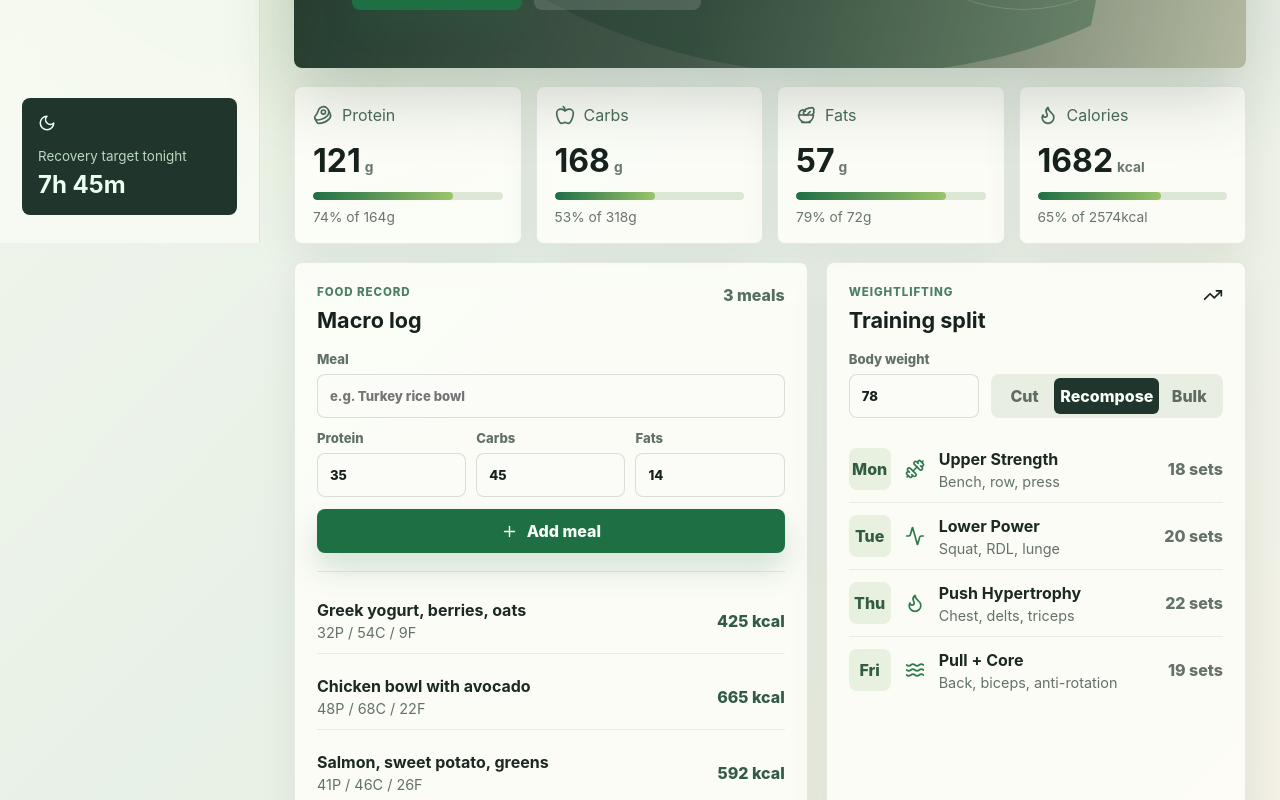
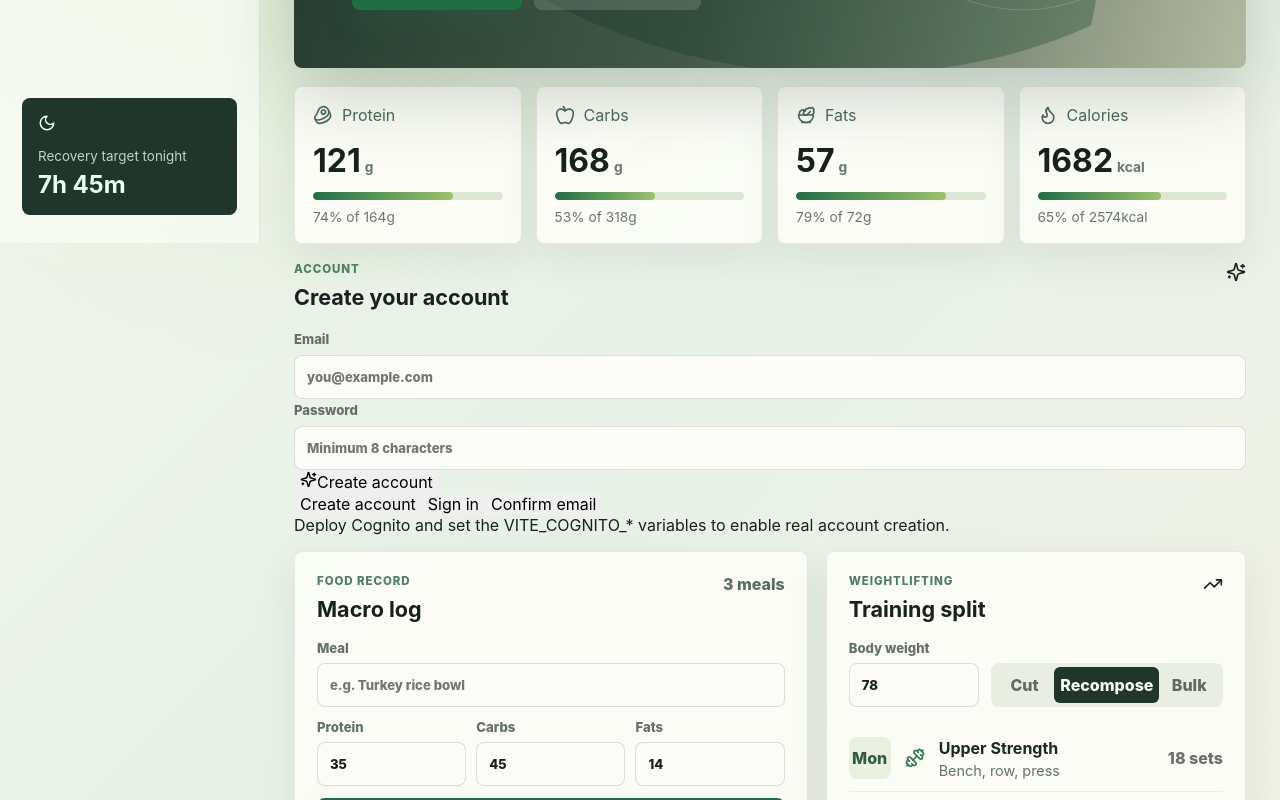
Before and after one commit to shadowfromouterspace/vitallift-coach, a React (Vite) app: page / in a window 1280 px wide. Shown: the part 557-1357 px from the top of the page. Built offline with nearby package versions, Linux system fonts and the light colour scheme; no server answers.

Commit message:
Add account creation UI

```diff
--- a/src/App.tsx
+++ b/src/App.tsx
@@ -19,7 +19,9 @@ import {
   Utensils,
   Waves
 } from "lucide-react";
-import { FormEvent, useMemo, useState } from "react";
+import { confirmSignUp, getCurrentUser, signIn, signOut, signUp } from "aws-amplify/auth";
+import { FormEvent, useEffect, useMemo, useState } from "react";
+import { isAuthConfigured } from "./awsConfig";
 
 type Meal = {
   id: number;
@@ -33,6 +35,8 @@ type Meal = {
 type Goal = "cut" | "recompose" | "bulk";
 
 type Section = "today" | "training" | "nutrition" | "coach";
+
+type AuthMode = "signIn" | "signUp" | "confirm";
 
 const initialMeals: Meal[] = [
   { id: 1, name: "Greek yogurt, berries, oats", protein: 32, carbs: 54, fats: 9, calories: 425 },
@@ -106,6 +110,13 @@ function App() {
   const [protein, setProtein] = useState(35);
   const [carbs, setCarbs] = useState(45);
   const [fats, setFats] = useState(14);
+  const [authMode, setAuthMode] = useState<AuthMode>("signUp");
+  const [authEmail, setAuthEmail] = useState("");
+  const [authPassword, setAuthPassword] = useState("");
+  const [authCode, setAuthCode] = useState("");
+  const [authMessage, setAuthMessage] = useState(isAuthConfigured ? "" : "Deploy Cognito and set the VITE_COGNITO_* variables to enable real account creation.");
+  const [authBusy, setAuthBusy] = useState(false);
+  const [currentUser, setCurrentUser] = useState("");
 
   const targets = useMemo(() => macroTargets(weightKg, goal), [weightKg, goal]);
   const plan = dailyPlans[planIndex];
@@ -125,6 +136,19 @@ function App() {
 
   const readiness = Math.min(98, Math.max(58, 72 + (targets.protein - Math.abs(targets.protein - totals.protein)) / 8));
   const newMealCalories = protein * 4 + carbs * 4 + fats * 9;
+
+  useEffect(() => {
+    if (!isAuthConfigured) {
+      return;
+    }
+
+    getCurrentUser()
+      .then((user) => {
+        setCurrentUser(user.signInDetails?.loginId || user.username);
+        setAuthMessage("Signed in and ready to save your coaching data.");
+      })
+      .catch(() => setCurrentUser(""));
+  }, []);
 
   function addMeal(event: FormEvent) {
     event.preventDefault();
@@ -161,6 +185,64 @@ function App() {
   function startWorkout() {
     setWorkoutStarted((started) => !started);
     showSection("training");
+  }
+
+  async function handleAuth(event: FormEvent) {
+    event.preventDefault();
+
+    if (!isAuthConfigured) {
+      setAuthMessage("AWS Cognito is not configured yet. Deploy the infrastructure, then add the Cognito outputs as Vite environment variables.");
+      return;
+    }
+
+    setAuthBusy(true);
+    setAuthMessage("");
+
+    try {
+      if (authMode === "signUp") {
+        await signUp({
+          username: authEmail,
+          password: authPassword,
+          options: {
+            userAttributes: {
+              email: authEmail
+            }
+          }
+        });
+        setAuthMode("confirm");
+        setAuthMessage("Account created. Check your email for the confirmation code.");
+      } else if (authMode === "confirm") {
+        await confirmSignUp({
+          username: authEmail,
+          confirmationCode: authCode
+        });
+        setAuthMode("signIn");
+        setAuthMessage("Email confirmed. Sign in to start saving your coaching profile.");
+      } else {
+        const result = await signIn({ username: authEmail, password: authPassword });
+        if (result.isSignedIn) {
+          setCurrentUser(authEmail);
+          setAuthMessage("Signed in and ready to save your coaching data.");
+        } else {
+          setAuthMessage(`Next step: ${result.nextStep.signInStep}`);
+        }
+      }
+    } catch (error) {
+      setAuthMessage(error instanceof Error ? error.message : "Auth action failed.");
+    } finally {
+      setAuthBusy(false);
+    }
+  }
+
+  async function handleSignOut() {
+    if (!isAuthConfigured) {
+      return;
+    }
+
+    await signOut();
+    setCurrentUser("");
+    setAuthMode("signIn");
+    setAuthMessage("Signed out.");
   }
 
   return (
@@ -226,6 +308,74 @@ function App() {
           <Macro label="Carbs" value={totals.carbs} target={targets.carbs} unit="g" icon={Apple} />
           <Macro label="Fats" value={totals.fats} target={targets.fats} unit="g" icon={Salad} />
           <Macro label="Calories" value={totals.calories} target={targets.calories} unit="kcal" icon={Flame} />
+        </section>
+
+        <section className="account-panel" aria-label="Account">
+          <div className="section-heading">
+            <div>
+              <p className="eyebrow">Account</p>
+              <h3>{currentUser ? "Profile connected" : authMode === "signUp" ? "Create your account" : authMode === "confirm" ? "Confirm email" : "Sign in"}</h3>
+            </div>
+            <Sparkles size={20} />
+          </div>
+          {currentUser ? (
+            <div className="signed-in-row">
+              <div>
+                <strong>{currentUser}</strong>
+                <span>Meals, macros, and training history can be linked to this profile.</span>
+              </div>
+              <button type="button" onClick={handleSignOut}>Sign out</button>
+            </div>
+          ) : (
+            <form className="auth-form" onSubmit={handleAuth}>
+              <label>
+                Email
+                <input
+                  type="email"
+                  value={authEmail}
+                  onChange={(event) => setAuthEmail(event.target.value)}
+                  placeholder="you@example.com"
+                  autoComplete="email"
+                  required
+                />
+              </label>
+              {authMode !== "confirm" && (
+                <label>
+                  Password
+                  <input
+                    type="password"
+                    value={authPassword}
+                    onChange={(event) => setAuthPassword(event.target.value)}
+                    placeholder="Minimum 8 characters"
+                    autoComplete={authMode === "signUp" ? "new-password" : "current-password"}
+                    required
+                  />
+                </label>
+              )}
+              {authMode === "confirm" && (
+                <label>
+                  Confirmation code
+                  <input
+                    value={authCode}
+                    onChange={(event) => setAuthCode(event.target.value)}
+                    placeholder="123456"
+                    inputMode="numeric"
+                    required
+                  />
+                </label>
+              )}
+              <button type="submit" disabled={authBusy}>
+                <Sparkles size={17} />
+                {authBusy ? "Working..." : authMode === "signUp" ? "Create account" : authMode === "confirm" ? "Confirm account" : "Sign in"}
+              </button>
+              <div className="auth-switcher">
+                <button type="button" onClick={() => setAuthMode("signUp")}>Create account</button>
+                <button type="button" onClick={() => setAuthMode("signIn")}>Sign in</button>
+                <button type="button" onClick={() => setAuthMode("confirm")}>Confirm email</button>
+              </div>
+            </form>
+          )}
+          {authMessage && <p className="auth-message">{authMessage}</p>}
         </section>
 
         <section className="two-column">
```
